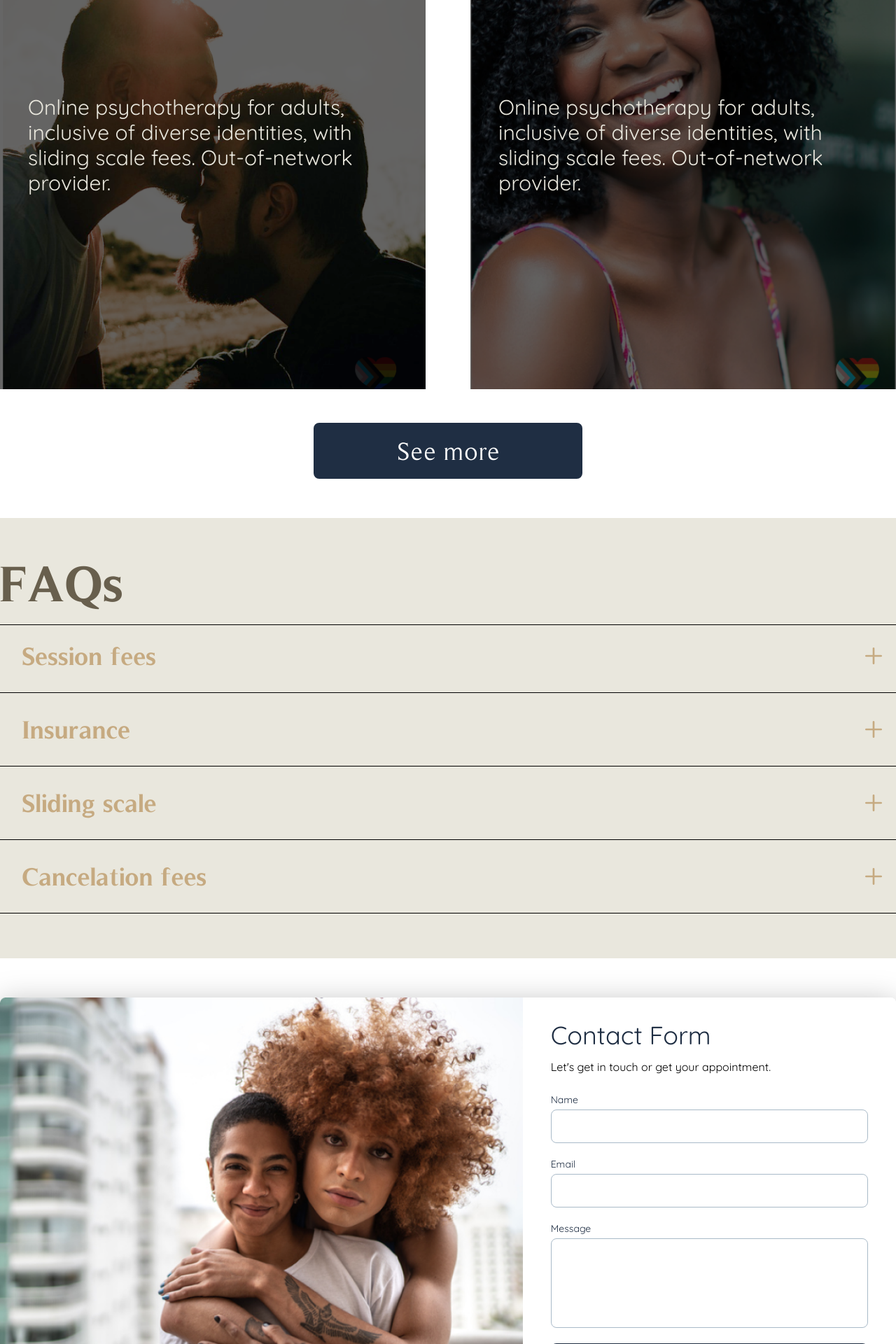
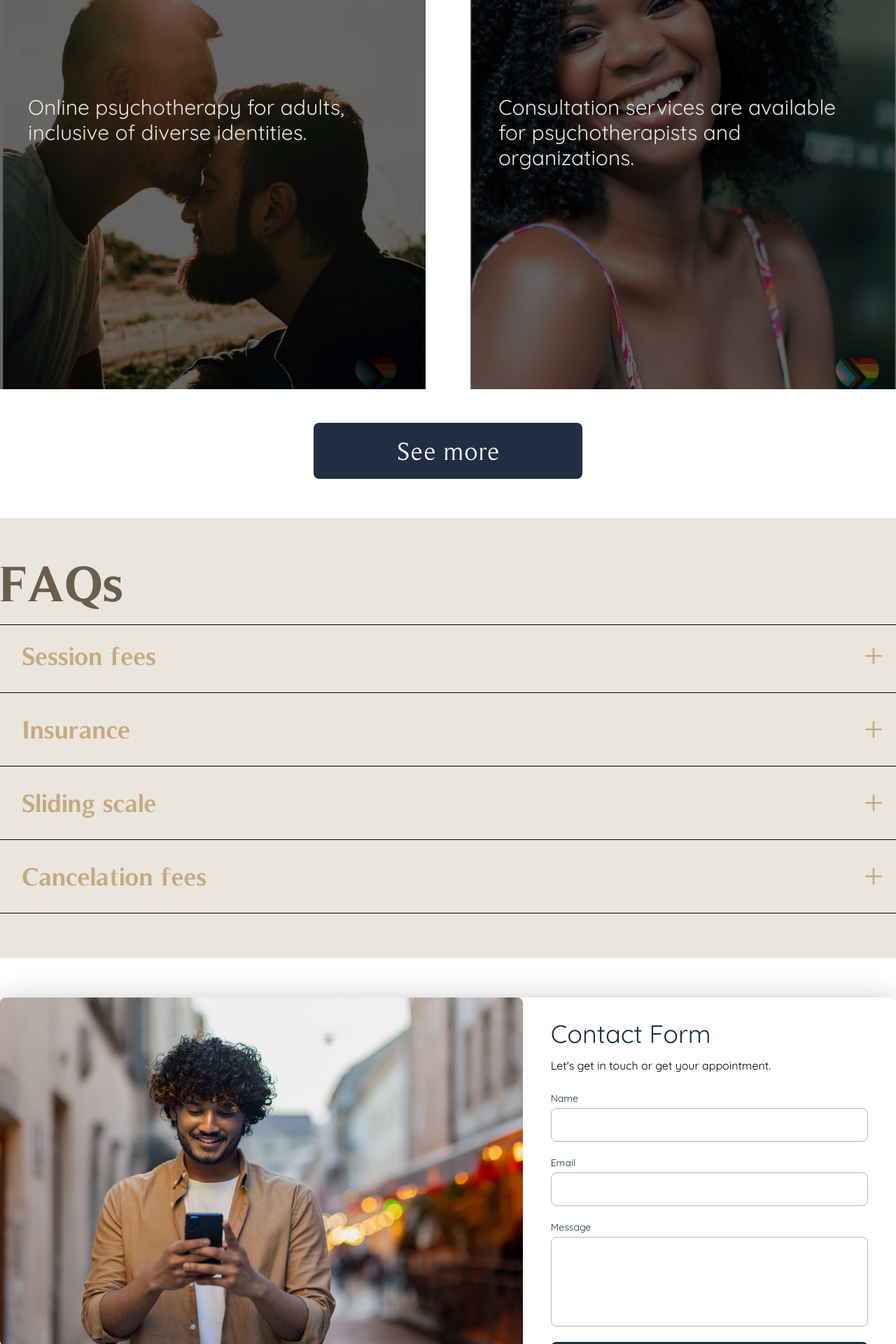
Before and after one commit to oss05/dr-juan-david, a Next.js app: page / in a window 1280 px wide. Shown: the part 1680-3600 px from the top of the page at 70% size. Built offline with nearby package versions, Linux system fonts and the light colour scheme.

Commit message:
change services cards text and contact formm image

```diff
--- a/app/Components/Card.jsx
+++ b/app/Components/Card.jsx
@@ -1,14 +1,13 @@
-const Card = ({ bg }) => {
+const Card = ({ bg, title, description }) => {
   return (
     <div
-      className={`order w-full lg:w-1/2 h-[725px] px-10 py-14 ${bg} bg-cover`}
+      className={`order w-full lg:w-1/2 h-[500px] md:h-[725px] px-10 py-14 ${bg} bg-cover`}
     >
       <h3 className="text-4xl lg:text-6xl font-bold text-neutralPrimary timeless">
-        Psychotherapy Services
+        {title}
       </h3>
       <p className="text-3xl text-neutralPrimary mt-32 quicksand">
-        Online psychotherapy for adults, inclusive of diverse identities, with
-        sliding scale fees. Out-of-network provider.
+        {description}
       </p>
     </div>
   );
--- a/app/Components/ContactForm.jsx
+++ b/app/Components/ContactForm.jsx
@@ -2,7 +2,7 @@
 import React, { useRef } from "react";
 import emailjs from "@emailjs/browser";
 import Image from "next/image";
-import ContactFormImage from "../assets/contactform.png";
+import ContactFormImage from "../assets/contactform.jpg";
 
 const ContactForm = () => {
   const form = useRef();
@@ -31,7 +31,10 @@ const ContactForm = () => {
     <section className="drop-shadow-[0_5px_20px_rgba(0,0,0,0.25)] rounded-xl">
       <div className="lg:w-full  bg-white flex flex-col md:flex-row md:ml-auto w-full md:mt-0 rounded-lg">
         <div className="w-full md:w-7/12 h-full rounded-lg">
-          <Image src={ContactFormImage} className="w-full h-full" />
+          <Image
+            src={ContactFormImage}
+            className="w-full h-full rounded-t-lg md:rounded-s-lg"
+          />
         </div>
         <div className="lg:w-5/12 bg-white flex flex-col justify-center md:ml-auto w-full rounded-lg py-8  px-10">
           <h2 className="text-darkBlue text-4xl mb-1 font-medium title-font quicksand">
--- a/app/Components/FAQs.jsx
+++ b/app/Components/FAQs.jsx
@@ -87,8 +87,7 @@ const FAQs = () => {
               <div className="flex mt-8 md:mx-10">
                 <p className="max-w-3xl px-4 text-beige text-2xl font-bold timeless">
                   I work with Horizon Blue Cross and Blue Shield, Cigna, Oscar,
-                  HealthUnited Healthcare, Oxford, Aetna, Optum, Headway, and
-                  Alma.
+                  HealthUnited Healthcare, Oxford, Aetna, and Optum.
                 </p>
               </div>
             )}
--- a/app/page.jsx
+++ b/app/page.jsx
@@ -78,8 +78,16 @@ export default function Home() {
           Services
         </h2>
         <div className="flex flex-col lg:flex-row justify-between mt-6 lg:mt-14 gap-8 lg:gap-16">
-          <Card bg="bg-[url('./assets/psychoterapyservicescard.png')]" />
-          <Card bg="bg-[url('./assets/clinicalsupervisioncard.png')]" />
+          <Card
+            bg="bg-[url('./assets/psychoterapyservicescard.png')]"
+            title="Psychotherapy Services"
+            description="Online psychotherapy for adults, inclusive of diverse identities."
+          />
+          <Card
+            bg="bg-[url('./assets/clinicalsupervisioncard.png')]"
+            title="Consultation Services"
+            description="Consultation services are available for psychotherapists and organizations."
+          />
         </div>
         <div className="flex justify-center w-full">
           <Link href="/services">
```
Also changed, not shown: app/assets/contactform.jpg (added), app/assets/contactform.png (deleted).
